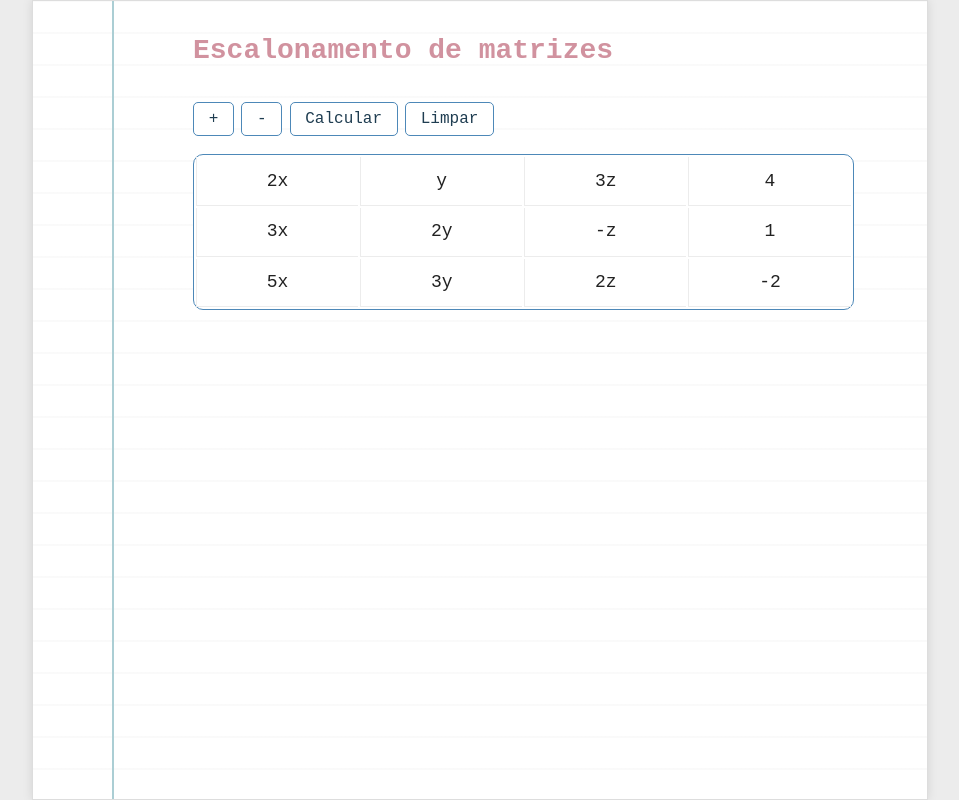
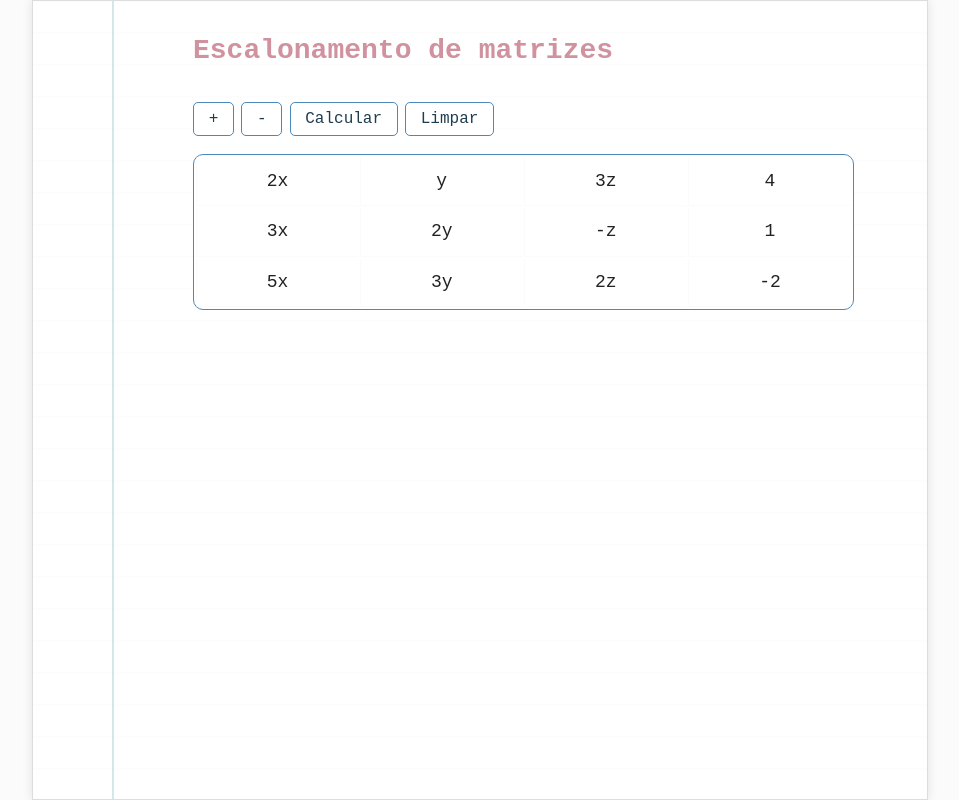
Before and after one commit to Almile/escalonamento, a plain HTML site: page index.html in a window 1280 px wide. Shown: the whole page, without its empty margins (160-1119 px from the left). Drawn offline with Linux system fonts and the light colour scheme.

Commit message:
Mudança no background

```diff
--- a/style.css
+++ b/style.css
@@ -6,7 +6,7 @@
 
     --organic:#4d88b8;
     --butter:#c3d2e1;
-    --fundo:#ececec;
+    --fundo:#ececec34;
     --natural: #d1929f;
     --palm-oil:#1f3d51;
 }
@@ -32,8 +32,8 @@ body{
     padding: 2em 0 3em 3em ;
     background-color: #fff;
     background-image:
-    linear-gradient(90deg, transparent 79px, #abced4 79px, #abced4 81px, transparent 81px),
-    linear-gradient(#eeeeee4d .1em, transparent .1em);
+    linear-gradient(90deg, transparent 79px, #abced48c 79px, #abced46e 81px, transparent 81px),
+    linear-gradient(#eeeeee25 .1em, transparent .1em);
     background-size:115% 1.5em;
     background-position: right;
     line-height: 2em; /* Ajuste a altura da linha conforme necessário */
```
